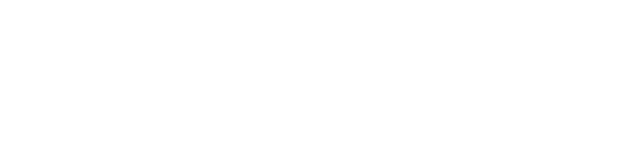
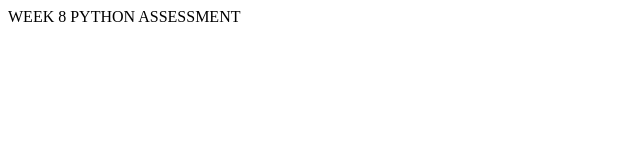
Before and after one commit to ah24291/ah24291.github.io, a plain HTML site: page index.html in a window 1280 px wide. Shown: the whole page, without its empty margins (0-640 px from the left). Drawn offline with Linux system fonts and the light colour scheme.

Commit message:
Update index.html

```diff
--- a/index.html
+++ b/index.html
@@ -6,6 +6,7 @@
 </head>
 
  <body>
+WEEK 8 PYTHON ASSESSMENT
 </body>
 
 </html>
```
